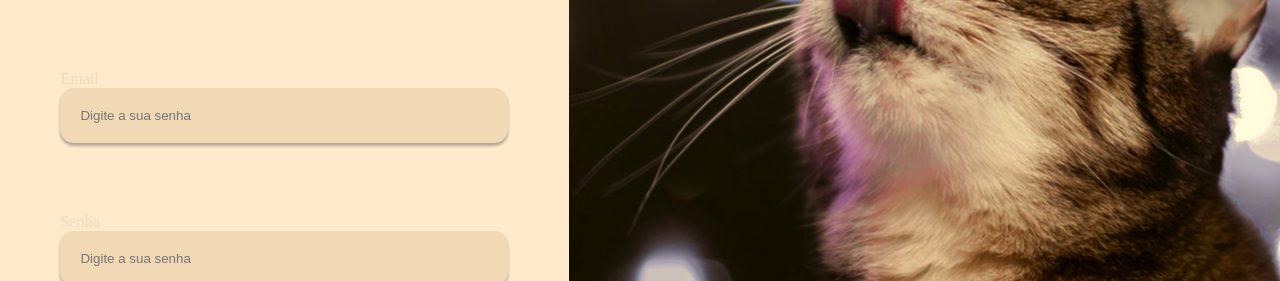
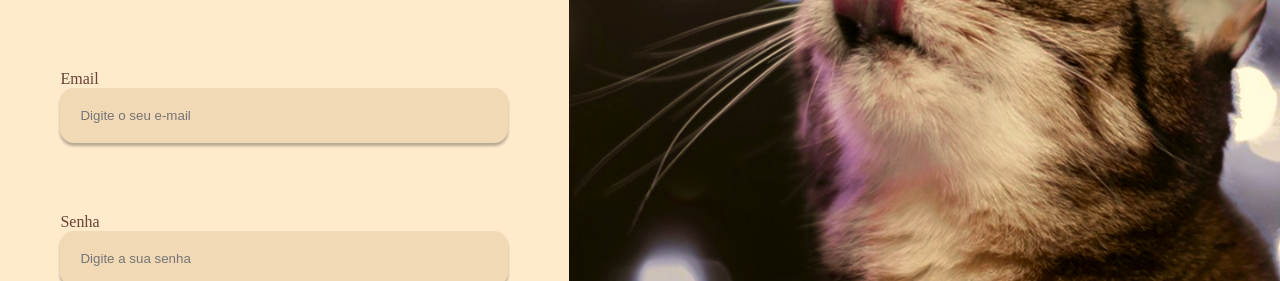
Before and after one commit to israelsouza/busca-pet, a React (Vite) app in the folder frontend/busca-pet/: page /form/login in a window 1280 px wide. Shown: the part 281-562 px from the top of the page. Built offline with nearby package versions, Linux system fonts and the light colour scheme; a web font is replaced by a local one.

Commit message:
fix: color labels

```diff
--- a/frontend/busca-pet/src/pages/Login.jsx
+++ b/frontend/busca-pet/src/pages/Login.jsx
@@ -19,11 +19,11 @@ function login() {
               <form className={styles.form_login}>
 
                 <div className={styles.campos}>
-                  <label htmlFor="email">Email</label>
-                  <input type="text" placeholder="Digite a sua senha"></input>
+                  <label className={styles.login__label} htmlFor="email">Email</label>
+                  <input type="text" placeholder="Digite o seu e-mail"></input>
                 </div>
                 <div className={styles.campos}>
-                  <label htmlFor="senha">Senha</label>
+                  <label className={styles.login__label} htmlFor="senha">Senha</label>
                   <input type="text" placeholder="Digite a sua senha"></input>
                 </div>
                 <button className={styles.btn_login}>Login</button>
--- a/frontend/busca-pet/src/pages/styles/login.module.css
+++ b/frontend/busca-pet/src/pages/styles/login.module.css
@@ -101,3 +101,7 @@
     }
 
 }
+
+.login__label{
+    color: var(--label)
+}
```
